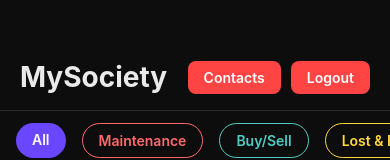
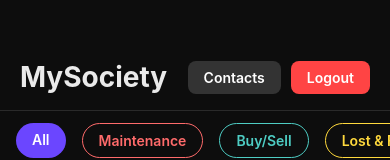
Before and after one commit to notAryan10/MySociety, a React Native app in the folder frontend/: screen /Dashboard in a window 390 px wide. Shown: the top 160 px of the page. Built offline with nearby package versions, Linux system fonts and the light colour scheme; no server answers.

Commit message:
Added secondary color to colors.js

```diff
--- a/frontend/src/styles/colors.js
+++ b/frontend/src/styles/colors.js
@@ -3,6 +3,7 @@ export const colors = {
     cardBackground: '#1a1a1a',
     inputBackground: '#222222',
     textPrimary: '#eaeaea',
+    secondary: '#333333',
     textSecondary: '#a0a0a0',
     textMuted: '#666666',
     accent: '#6b46ff',
```
